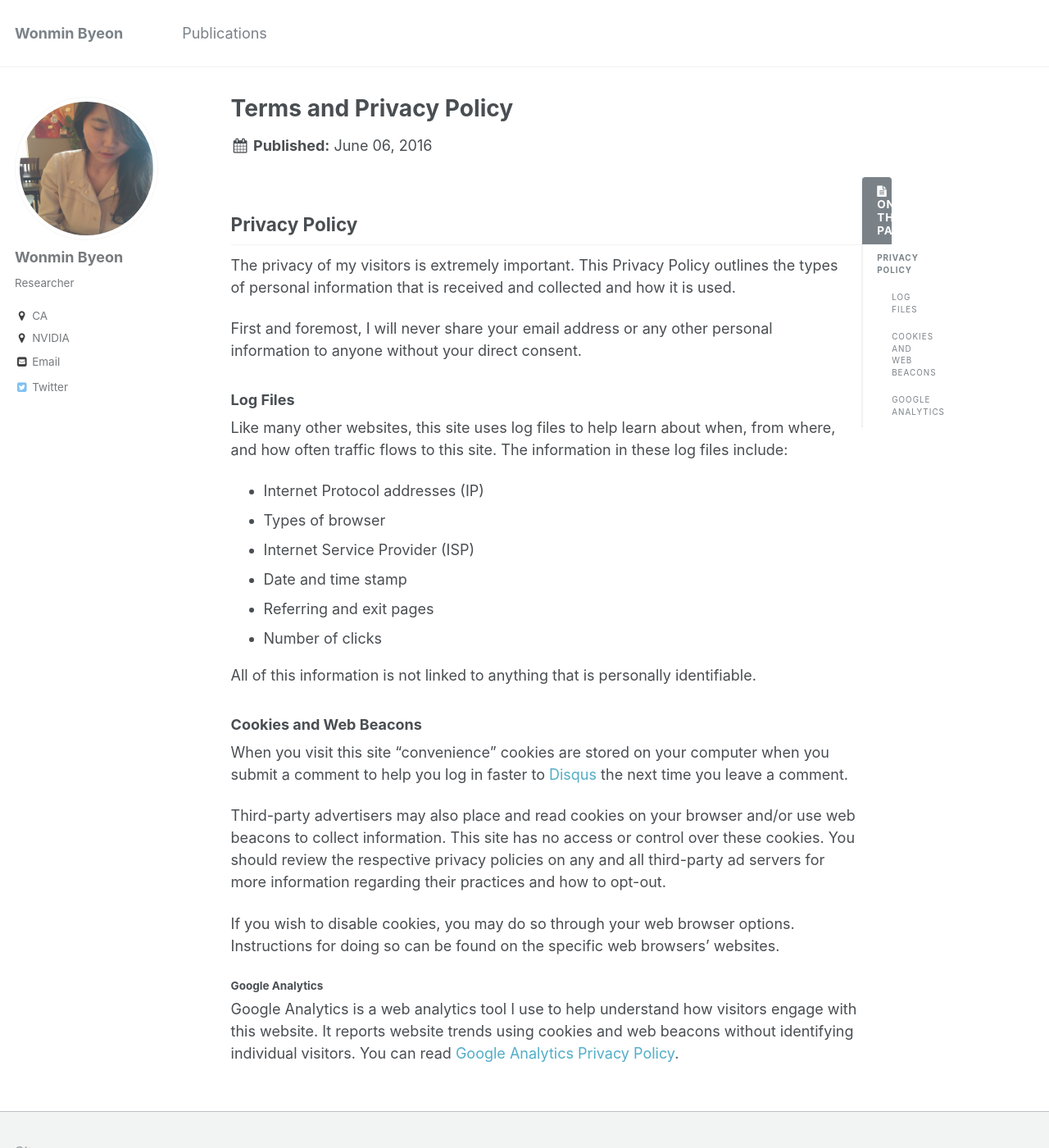
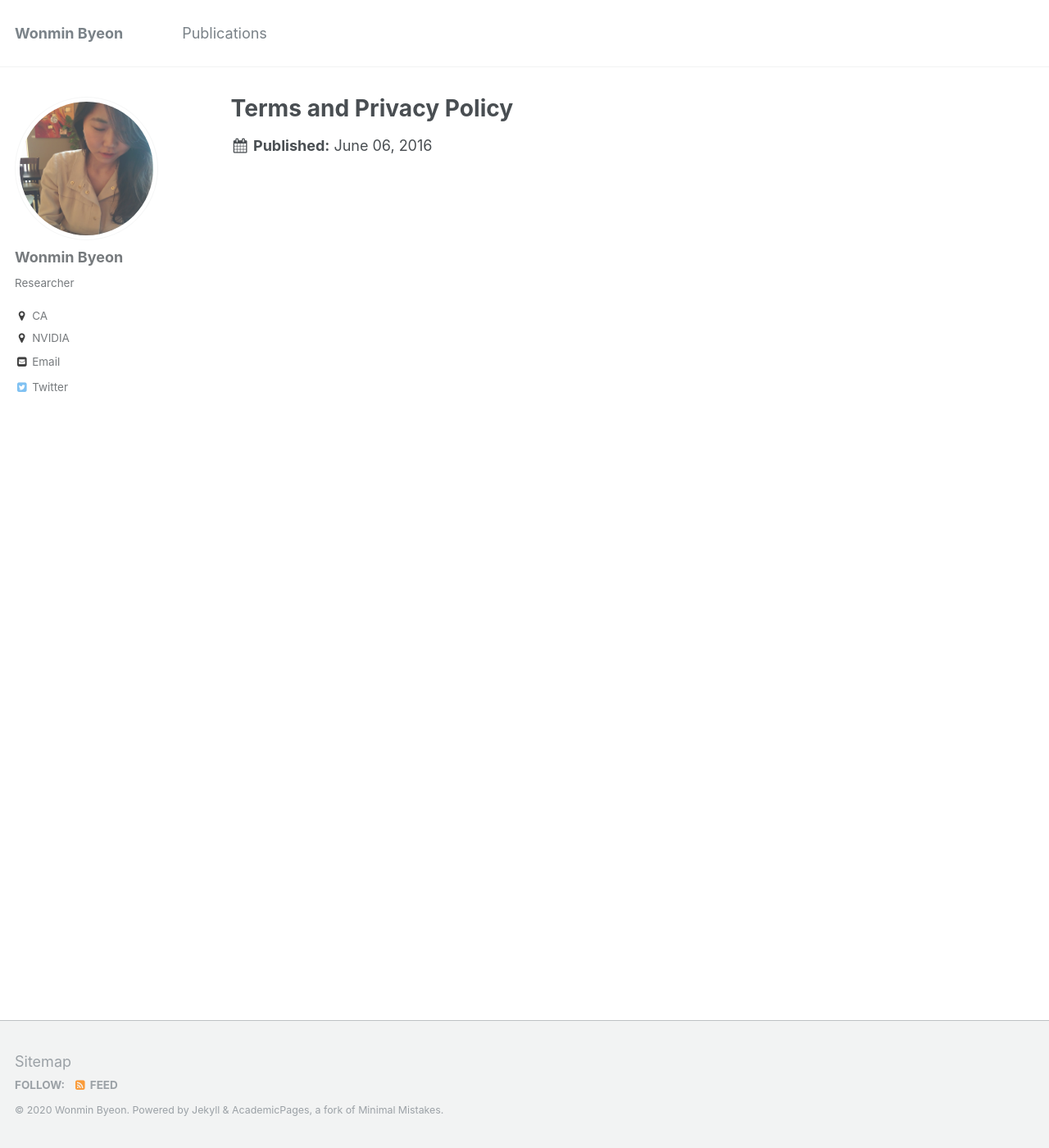
Before and after one commit to wonmin-byeon/wonmin-byeon.github.io, a Jekyll site: the page built from _pages/terms.md, in a window 1280 px wide and 1400 px high. Shown: the whole window at 82% size. Built offline with Jekyll 4.4.1, drawn with Linux system fonts in a browser that asks for light colours.

```diff
--- a/_pages/terms.md
+++ b/_pages/terms.md
@@ -3,37 +3,3 @@ permalink: /terms/
 title: "Terms and Privacy Policy"
 modified: 2016-06-06
 ---
-
-{% include base_path %}
-{% include toc %}
-
-## Privacy Policy
-
-The privacy of my visitors is extremely important. This Privacy Policy outlines the types of personal information that is received and collected and how it is used.
-
-First and foremost, I will never share your email address or any other personal information to anyone without your direct consent.
-
-### Log Files
-
-Like many other websites, this site uses log files to help learn about when, from where, and how often traffic flows to this site. The information in these log files include:
-
-* Internet Protocol addresses (IP)
-* Types of browser
-* Internet Service Provider (ISP)
-* Date and time stamp
-* Referring and exit pages
-* Number of clicks
-
-All of this information is not linked to anything that is personally identifiable.
-
-### Cookies and Web Beacons
-
-When you visit this site "convenience" cookies are stored on your computer when you submit a comment to help you log in faster to [Disqus](http://disqus.com) the next time you leave a comment.
-
-Third-party advertisers may also place and read cookies on your browser and/or use web beacons to collect information. This site has no access or control over these cookies. You should review the respective privacy policies on any and all third-party ad servers for more information regarding their practices and how to opt-out.
-
-If you wish to disable cookies, you may do so through your web browser options. Instructions for doing so can be found on the specific web browsers' websites.
-
-#### Google Analytics
-
-Google Analytics is a web analytics tool I use to help understand how visitors engage with this website. It reports website trends using cookies and web beacons without identifying individual visitors. You can read [Google Analytics Privacy Policy](http://www.google.com/analytics/learn/privacy.html).
```
Also changed, not shown: _pages/cv.md (+0 -51 lines), _publications/2020-convttlstm.md (+1 -1 lines), _publications/2020-efficient-stereo-matching.md (added, +26 -0 lines), _talks/2012-03-01-talk-1.md (deleted, +0 -11 lines), _talks/2014-02-01-talk-2.md (deleted, +0 -13 lines), _talks/2014-03-01-talk-3.md (deleted, +0 -11 lines).
